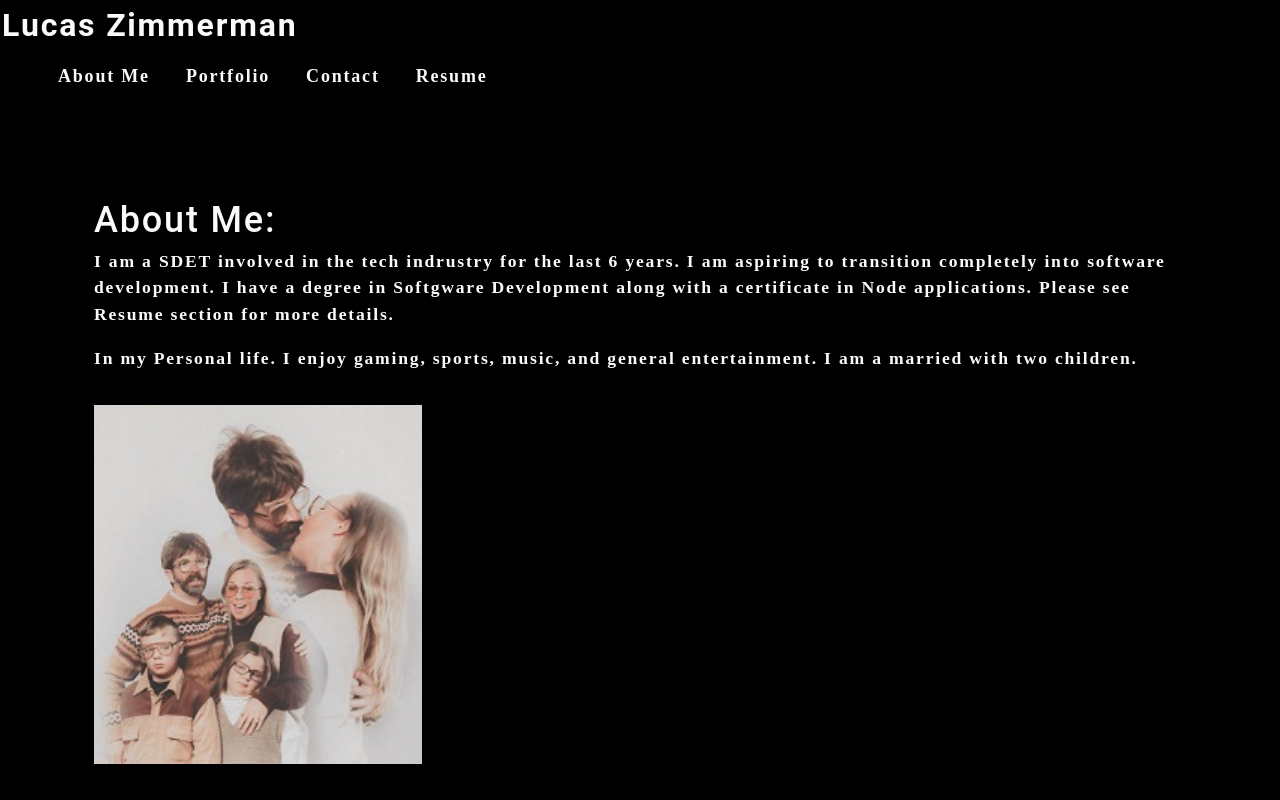
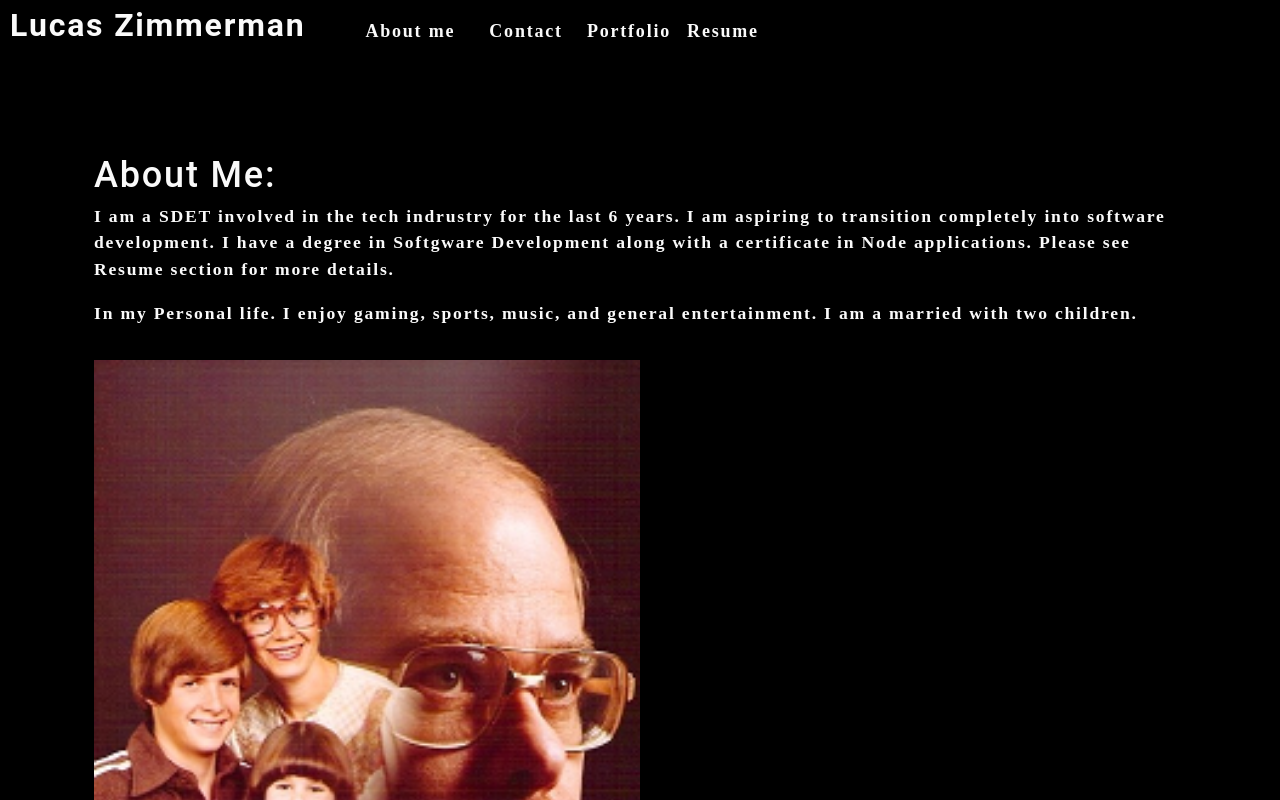
Before and after one commit to dolomiteson/total-rad-reactive-portfolio, a React (Create React App) app: page / in a window 1280 px wide. Shown: the top 800 px of the page. Built offline with nearby package versions, Linux system fonts and the light colour scheme.

Commit message:
Finish About,Nav. Fix minor console errors

```diff
--- a/package.json
+++ b/package.json
@@ -9,6 +9,7 @@
     "avataaars": "^2.0.0",
     "react": "17.0.2",
     "react-dom": "17.0.2",
+    "react-router-dom": "^6.3.0",
     "react-scripts": "5.0.1",
     "web-vitals": "^2.1.4"
   },
--- a/public/index.html
+++ b/public/index.html
@@ -9,7 +9,7 @@
       name="description"
       content="Web site created using create-react-app"
     />
-    <link rel="apple-touch-icon" href="%PUBLIC_URL%/logo192.png" />
+    <link rel="stylesheet" href="https://cdnjs.cloudflare.com/ajax/libs/font-awesome/4.7.0/css/font-awesome.min.css" />
     <!--
       manifest.json provides metadata used when your web app is installed on a
       user's mobile device or desktop. See https://developers.google.com/web/fundamentals/web-app-manifest/
--- a/src/App.js
+++ b/src/App.js
@@ -1,4 +1,5 @@
 import React from 'react';
+
 import Nav from './components/Nav';
 import About from './components/About';
 import Footer from './components/Footer';
--- a/src/components/About/index.js
+++ b/src/components/About/index.js
@@ -1,10 +1,11 @@
 import React from 'react';
-import coverImage from "../../assets/cover/fam.jpg";
+import coverImage from "../../assets/cover/fam.png";
 
 function About() {
   return (
     <section className="my-5">
       <h1 id="about">About Me:</h1>
+      <div>
         <p>
           I am a SDET involved in the tech indrustry for the last 6 years. I am aspiring to transition completely
           into software development. I have a degree in Softgware Development along with a certificate in Node applications.
@@ -14,7 +15,8 @@ function About() {
           In my Personal life. I enjoy gaming, sports, music, and general entertainment. I am a married
           with two children.
         </p>
-      <img src={coverImage} className="my-2" style={{ width: "30%" }} alt="cover" />
+      </div>
+      <img src={coverImage} className="my-2" style={{ width: "50%", height: "650px"}} alt="cover" />
     </section>
   );
 }
--- a/src/components/Footer/index.js
+++ b/src/components/Footer/index.js
@@ -3,7 +3,8 @@ import React from 'react';
 function Footer() {
   return (
     <footer>
-      <p>Commong Soon!!!</p>
+      <a href="https://github.com/dolomiteson" target="_blank" rel="noreferrer" title="github"><i className="fa fa-github"></i></a>
+      <a href="mailto: zimmerman.lucas@hotmail.com" target="_blank" rel="noreferrer" title="email"><i className="fa fa-envelope" ></i></a>
     </footer>
   );
 }
--- a/src/components/Nav/index.js
+++ b/src/components/Nav/index.js
@@ -1,34 +1,44 @@
 import React from 'react';
+import { capitalizeFirstLetter } from "../../utils/helpers";
+
 
 function Nav() {
 
+  const categories = [
+    { name: "portfolio", description: "Portfolio of completed projects" },
+    { name: "resume", description: "Most updated resume" }
+  ];
+
+  const handleClick = () => {
+    console.log("click handled")
+  }
+
   return (
-    <header>
+    <header className="flex-row px-1">
       <h2>
         <a href="/">Lucas Zimmerman</a>
       </h2>
       <nav>
-        <ul className="flex-row">
+      <ul className="flex-row">
           <li className="mx-2">
-            <a href="#about">
-              About Me
+            <a href="#about" onClick={() => handleClick()}>
+              About me
             </a>
           </li>
-          <li className="mx-2">
-            <a href="#portfolio">
-              Portfolio
-            </a>
+          <li className={"mx-2"}>
+            <span onClick={() => handleClick()}>
+              Contact
+            </span>
           </li>
-          <li className="mx-2">
-            <a href="#contact">
-              Contact
-            </a>
-          </li>
-          <li className="mx-2">
-            <a href="#resume">
-              Resume
-            </a>
-          </li>
+          {
+            categories.map((category) => (
+              <li className="mx-1" key={category.name} >
+                <span onClick={() => { handleClick(); }}>
+                 {capitalizeFirstLetter(category.name)}
+                </span>
+              </li>
+            ))
+          }
         </ul>
       </nav>
     </header>
```
Also changed, not shown: src/components/Contact/index.js (+20 -10 lines), public/manifest.json, src/assets/cover/fam.png (added), 1 other file (tests, documents, lock files or other folders). Lines whose indentation alone changed are shown as unchanged.
